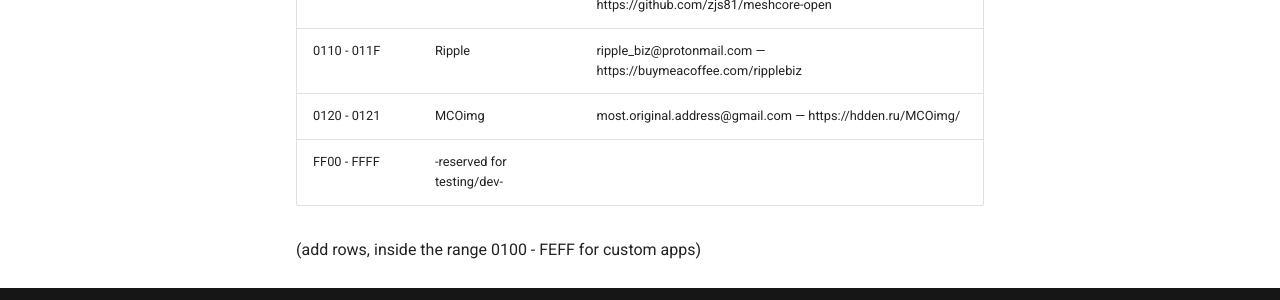
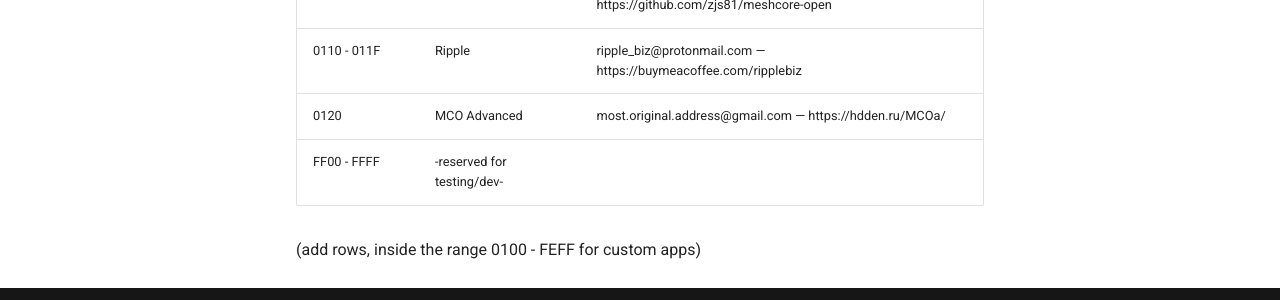
Before and after one commit to JacekVV/MeshCore-Hydra, an MkDocs documentation site: the page built from docs/number_allocations.md, in a window 1280 px wide and 1125 px high. Shown: the part 793-1093 px from the top of the window. Built offline with MkDocs 1.6.1 and Material for MkDocs 9.7.7, drawn with Linux system fonts in a browser that asks for light colours; comment, search, counter and statistics services are not loaded.

Commit message:
Update number_allocations.md

```diff
--- a/docs/number_allocations.md
+++ b/docs/number_allocations.md
@@ -17,7 +17,7 @@ Once you have a working app/project, you need to be able to demonstrate it exist
 | 0000 - 00FF     | -reserved for internal use- |                                                                   |
 | 0100            | MeshCore Open               | zsylvester@monitormx.com — https://github.com/zjs81/meshcore-open |
 | 0110 - 011F     | Ripple                      | ripple_biz@protonmail.com — https://buymeacoffee.com/ripplebiz    |
-| 0120 - 0121     | MCOimg                      | most.original.address@gmail.com — https://hdden.ru/MCOimg/        |
+| 0120            | MCO Advanced                | most.original.address@gmail.com — https://hdden.ru/MCOa/          |
 | FF00 - FFFF     | -reserved for testing/dev-  |                                                                   |
 
 (add rows, inside the range 0100 - FEFF for custom apps)
```
